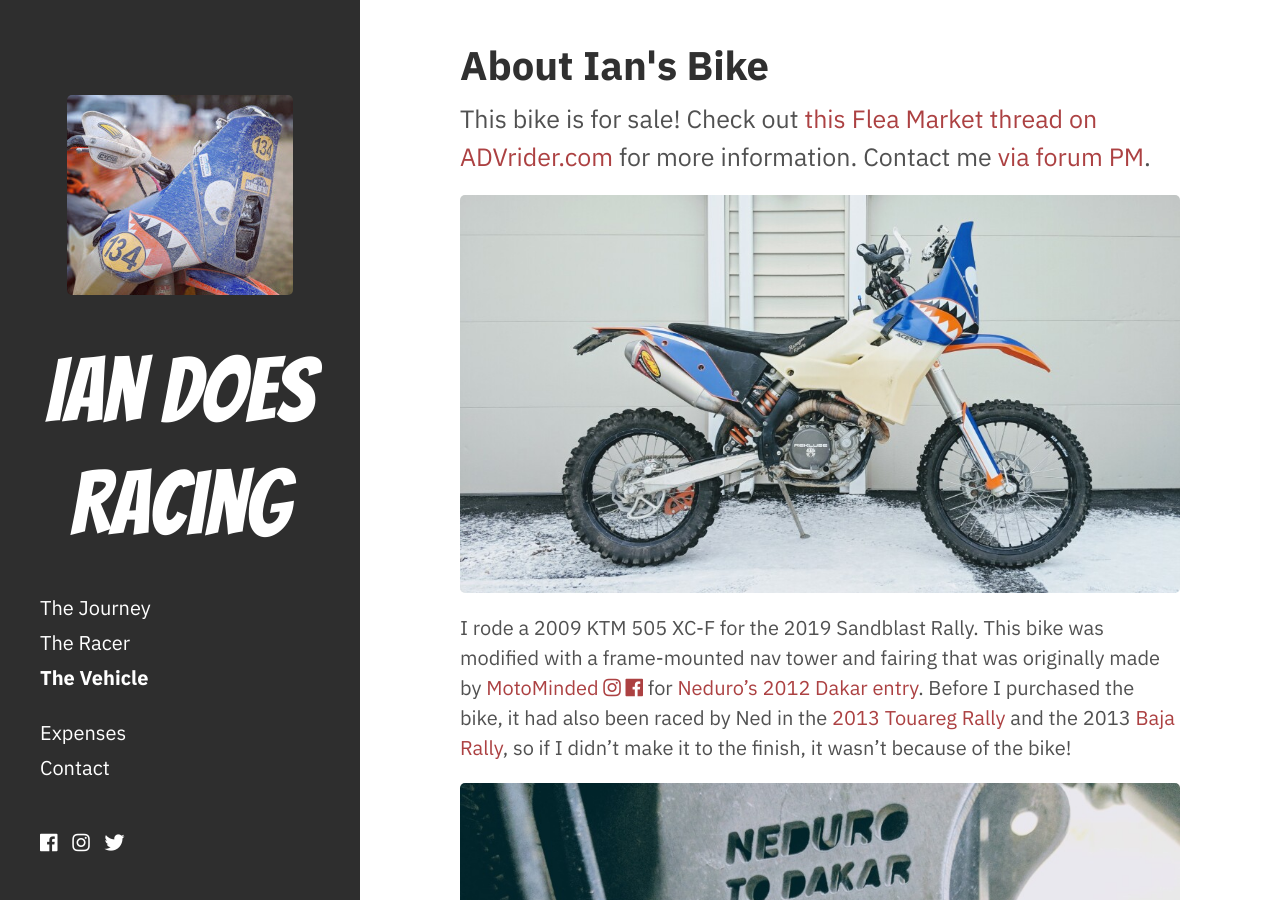
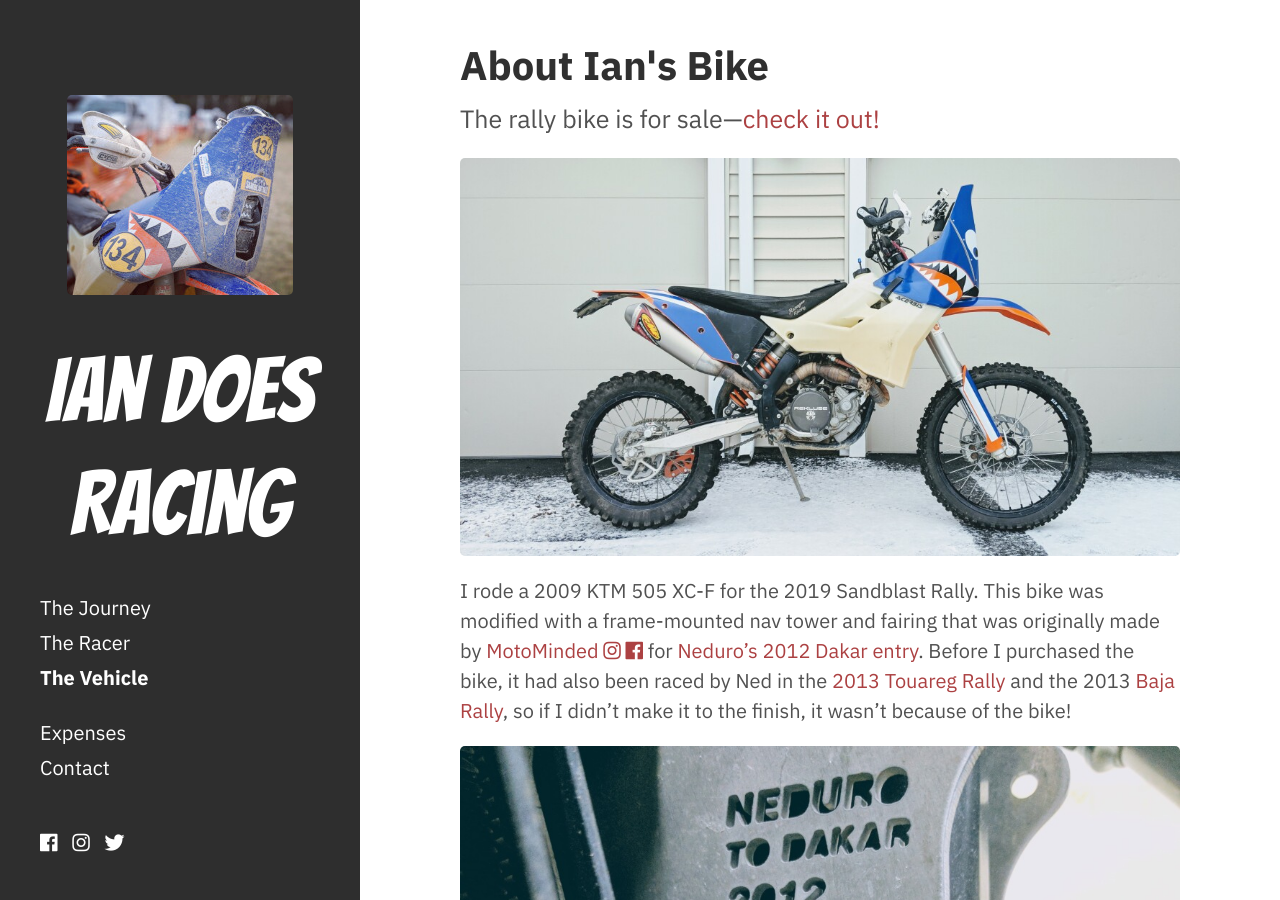
Before and after one commit to icooper/iandoesracing, a Jekyll site: the page built from the-vehicle.md, in a window 1280 px wide and 900 px high. Built offline with Jekyll 4.4.1, drawn with Linux system fonts in a browser that asks for light colours; nearby versions of some CDN libraries.

Commit message:
updated for sale link

```diff
--- a/the-vehicle.md
+++ b/the-vehicle.md
@@ -5,7 +5,7 @@
 longTitle: About Ian's Bike
 ---
 <p class="lead" markdown="1">
-  This bike is for sale! Check out [this Flea Market thread on ADVrider.com](https://advrider.com/f/threads/1369579/) for more information. Contact me [via forum PM](https://advrider.com/f/conversations/add?to=James%20Adams).
+  The rally bike is for sale---[check it out!]({% link _posts/2019-03-13-ktm-for-sale.md %})
 </p>
 
 ![the bike](/assets/img/vinyldone-side.jpg "the bike")
```
